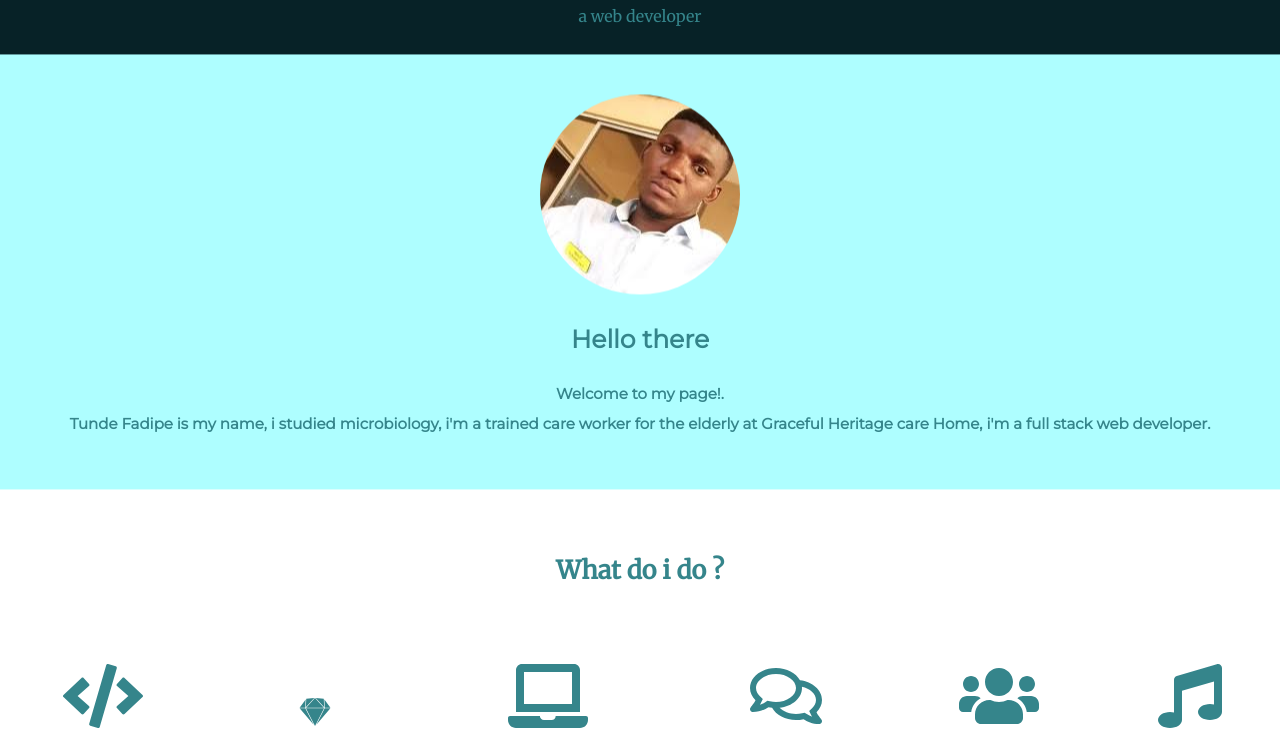
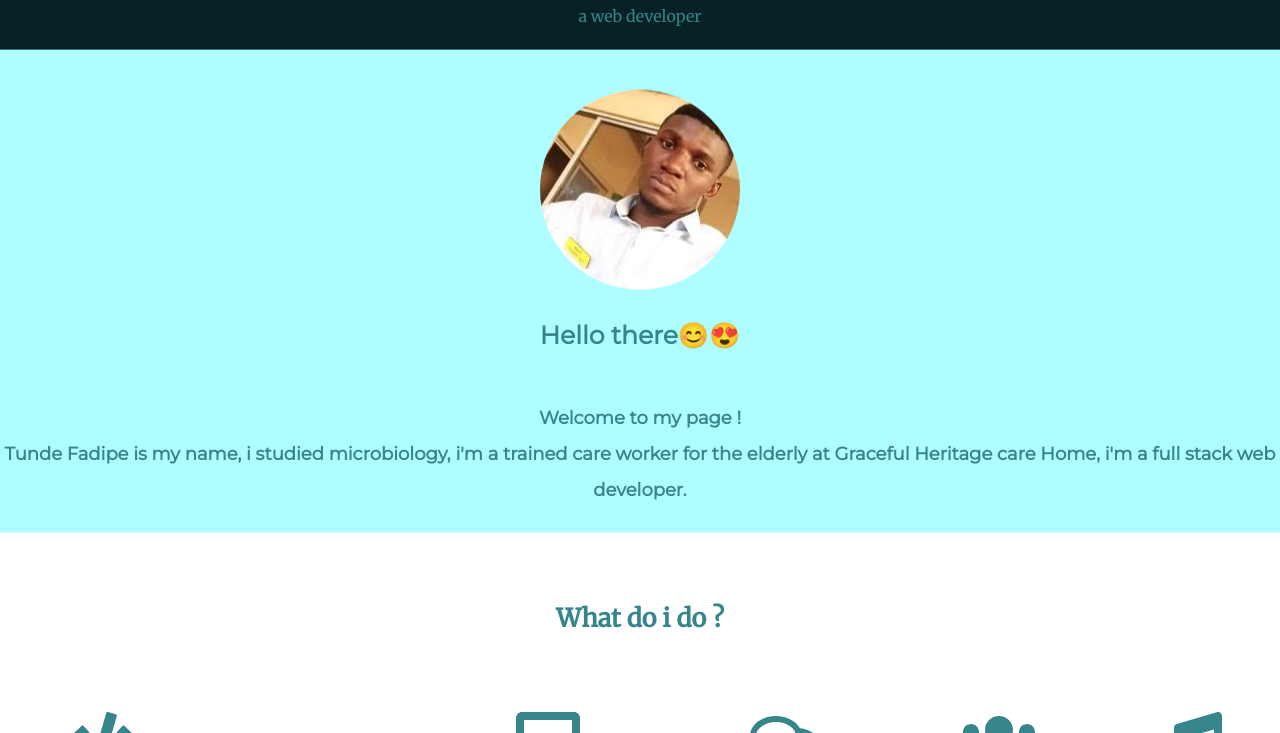
Before and after one commit to TunedayCodes/portfolio, a plain HTML site: page index.html in a window 1280 px wide. Shown: the part 495-1228 px from the top of the page. Drawn offline with Linux system fonts and the light colour scheme.

Commit message:
New updated webpages

```diff
--- a/css/styles.css
+++ b/css/styles.css
@@ -81,6 +81,12 @@ ul {
     background-color: #AEFEFF;
     z-index: 10;
   transform: translateY(-10%)
+  }
+
+  .welcome-msg{
+    font-size: 18px;
+    text-align: center;
+    padding: 25px 0;
   }
 
   .about-img{
--- a/index.html
+++ b/index.html
@@ -37,8 +37,9 @@
 
 <div id="welcome-section" class="welcome-section">
     <img class="about-img" src="Images/my picture.png" alt="picture">
-    <h2>Hello there</h2>
-    <p class="welcome-msg">Welcome to my page!.<br>Tunde Fadipe is my name, i studied microbiology, i'm a trained care worker for the elderly at Graceful Heritage care Home, i'm a full stack web developer.</p>
+    <h2>Hello there😊😍</h2>
+    <p class="welcome-msg">Welcome to my page !
+      <br>Tunde Fadipe is my name, i studied microbiology, i'm a trained care worker for the elderly at Graceful Heritage care Home, i'm a full stack web developer.</p>
 </div>
 
 <!-- SKILLS-PAGE -->
```
